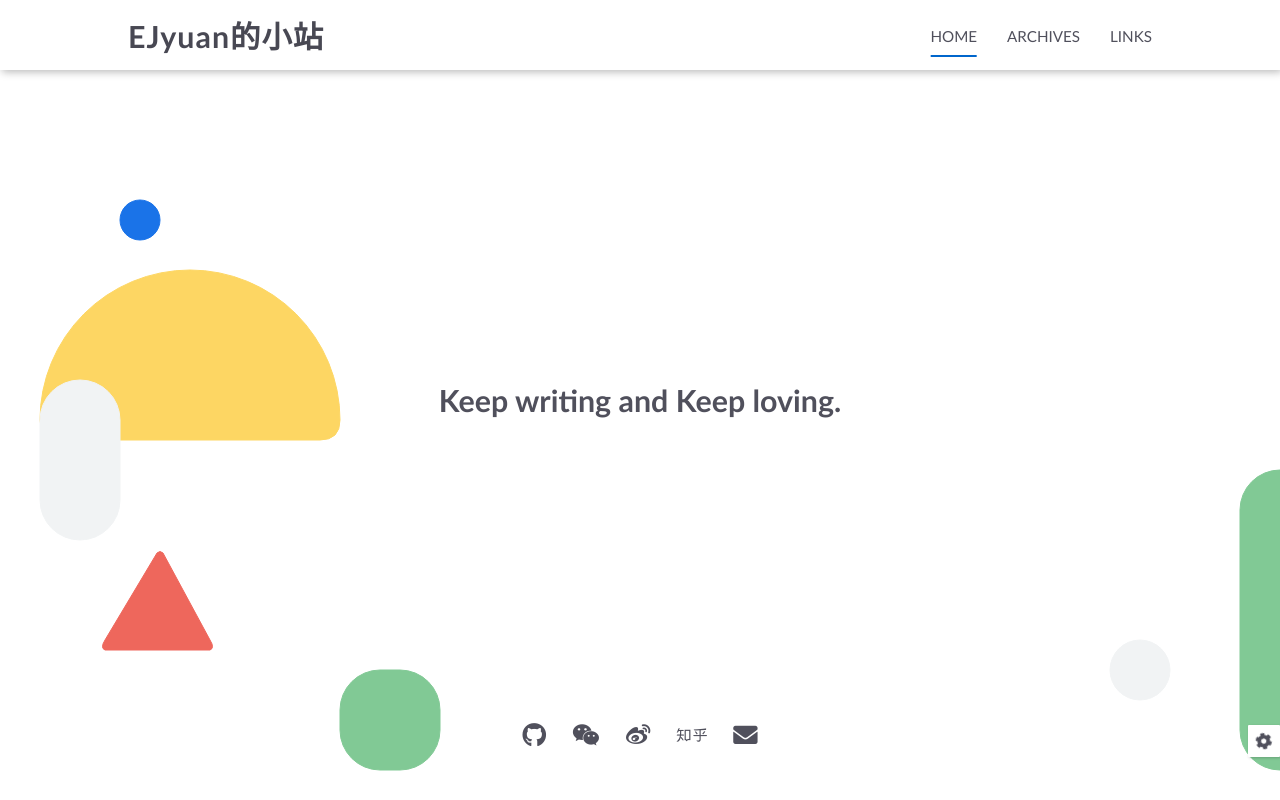
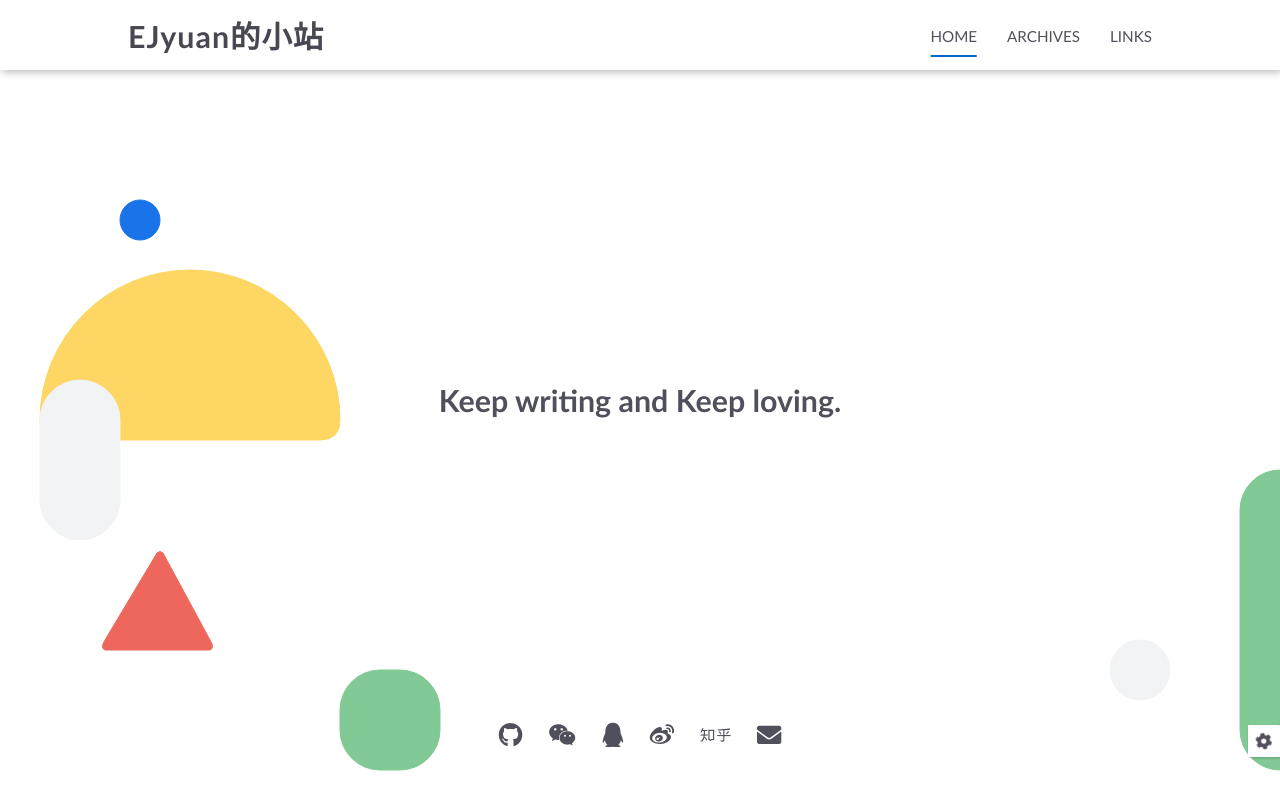
Before and after one commit to yuanziyu23/yuanziyu23.github.io, a plain HTML site: page index.html in a window 1280 px wide. Shown: the top 800 px of the page. Drawn offline with Linux system fonts and the light colour scheme.

Commit message:
Site updated: 2022-07-02 17:31:37

```diff
--- a/index.html
+++ b/index.html
@@ -59,12 +59,20 @@
 
 
                             <span class="s-icon-item weixin">
-                                <a target="_blank" href="https://u.wechat.com/MFE34kqn0JSFW6woGJJQJJ0">
+                                <a target="_blank" href="https://img1.imgtp.com/2022/07/02/PEENIhgd.png">
                                     <i class="fab fa-weixin"></i>
                                 </a>
                             </span>
 
 
+
+
+
+                            <span class="s-icon-item qq">
+                                <a target="_blank" href="https://img1.imgtp.com/2022/07/02/Vic17fVE.jpg">
+                                    <i class="fab fa-qq"></i>
+                                </a>
+                            </span>
 
 
 
```
